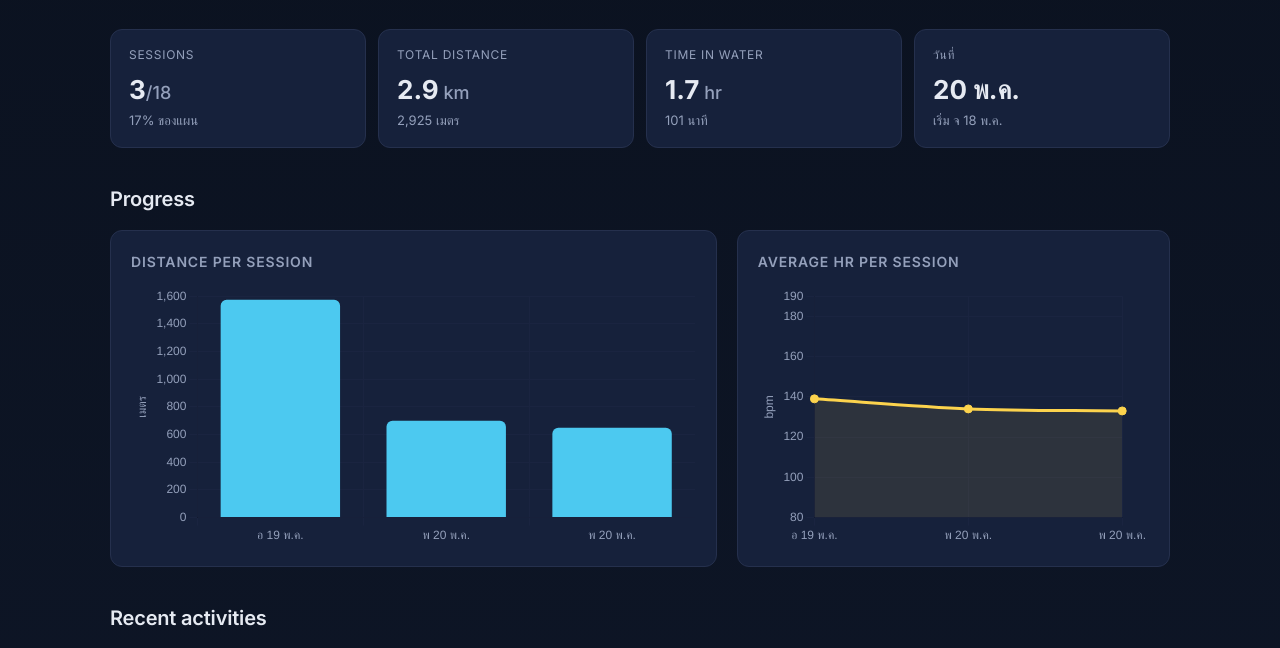
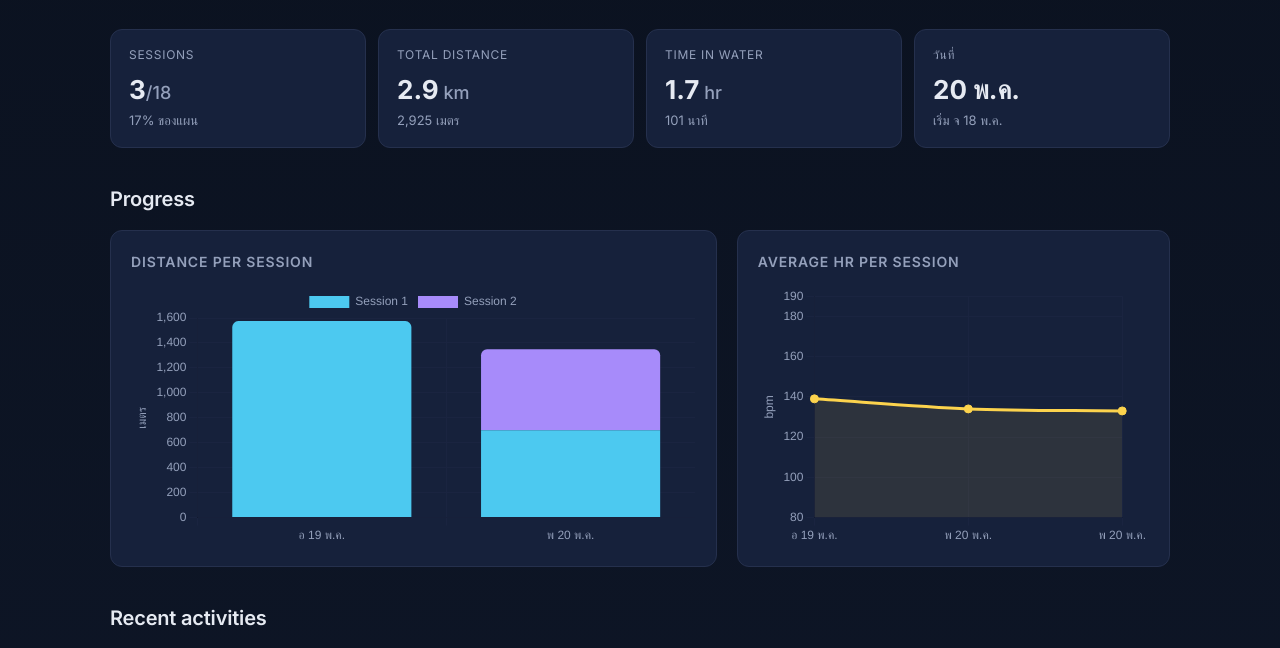
Before and after one commit to ichsarut/swim-log, a plain HTML site: page index.html in a window 1280 px wide. Shown: the part 98-746 px from the top of the page. Drawn offline with nearby package versions, Linux system fonts and the light colour scheme; a web font is replaced by a local one.

Commit message:
Distance chart: stack same-day sessions instead of repeating dates
When a day has multiple swim sessions (e.g. 2 sessions on 2026-05-20),
collapse them into one bar with stacked layers — each layer is one
session, color-coded. Tooltip shows the workout name per layer and a
total when there are 2+ stacks.

This answers 'how much did I swim that day' clearly while still keeping
the per-session breakdown visible on hover. Legend only appears when at
least one day has more than one session.

```diff
--- a/index.html
+++ b/index.html
@@ -303,26 +303,82 @@ function chartCommon() {
 }
 
 function loadCharts(d) {
-  const labels = d.activities.map(a => fmtDate(a.date));
-  const dist = d.activities.map(a => Math.round(a.distance_m));
+  // --- Distance: stack sessions on the same day ---
+  // Group activities by date in chronological order
+  const byDate = new Map();
+  for (const a of d.activities) {
+    if (!byDate.has(a.date)) byDate.set(a.date, []);
+    byDate.get(a.date).push(a);
+  }
+  const dateLabels = [...byDate.keys()];
+  const labels = dateLabels.map(fmtDate);
+
+  // Max sessions in any one day = number of stack layers we need
+  const maxSessions = Math.max(1, ...[...byDate.values()].map(arr => arr.length));
+  const SESSION_COLORS = ['#4cc9f0', '#a78bfa', '#34d399', '#fb923c'];
+
+  // Build N datasets: dataset[i] = i-th session of each day (or null if no such session)
+  const distDatasets = [];
+  for (let i = 0; i < maxSessions; i++) {
+    distDatasets.push({
+      label: maxSessions === 1 ? 'ระยะ' : `Session ${i + 1}`,
+      data: dateLabels.map(date => {
+        const sess = byDate.get(date)[i];
+        return sess ? Math.round(sess.distance_m) : null;
+      }),
+      // Per-bar metadata for tooltips
+      sessionNames: dateLabels.map(date => byDate.get(date)[i]?.name || null),
+      backgroundColor: SESSION_COLORS[i % SESSION_COLORS.length],
+      borderRadius: 6,
+      stack: 'distance',
+    });
+  }
+
   const hr = d.activities.map(a => Math.round(a.avg_hr || 0));
+  const hrLabels = d.activities.map(a => fmtDate(a.date));
 
   new Chart(document.getElementById('distChart'), {
     type: 'bar',
-    data: { labels, datasets: [{ data: dist, backgroundColor: '#4cc9f0', borderRadius: 6 }] },
+    data: { labels, datasets: distDatasets },
     options: {
       ...chartCommon(),
+      plugins: {
+        ...chartCommon().plugins,
+        legend: { display: maxSessions > 1, labels: { color: '#94a0bb' } },
+        tooltip: {
+          ...chartCommon().plugins.tooltip,
+          callbacks: {
+            title: items => items[0].label,
+            label: ctx => {
+              const ds = ctx.dataset;
+              const name = ds.sessionNames?.[ctx.dataIndex];
+              const val = ctx.parsed.y;
+              return name ? `${name}: ${val}m` : `${val}m`;
+            },
+            footer: items => {
+              if (items.length < 2) return '';
+              const total = items.reduce((s, it) => s + (it.parsed.y || 0), 0);
+              return `รวม: ${total}m`;
+            },
+          },
+        },
+      },
       scales: {
         ...chartCommon().scales,
-        y: { ...chartCommon().scales.y, title: { display: true, text: 'เมตร', color: '#94a0bb' } }
-      }
-    }
+        x: { ...chartCommon().scales.x, stacked: true },
+        y: {
+          ...chartCommon().scales.y,
+          stacked: true,
+          title: { display: true, text: 'เมตร', color: '#94a0bb' },
+        },
+      },
+    },
   });
 
   new Chart(document.getElementById('hrChart'), {
     type: 'line',
     data: {
-      labels,
+      labels: hrLabels,
       datasets: [{
         data: hr,
         borderColor: '#fcd34d',
```
